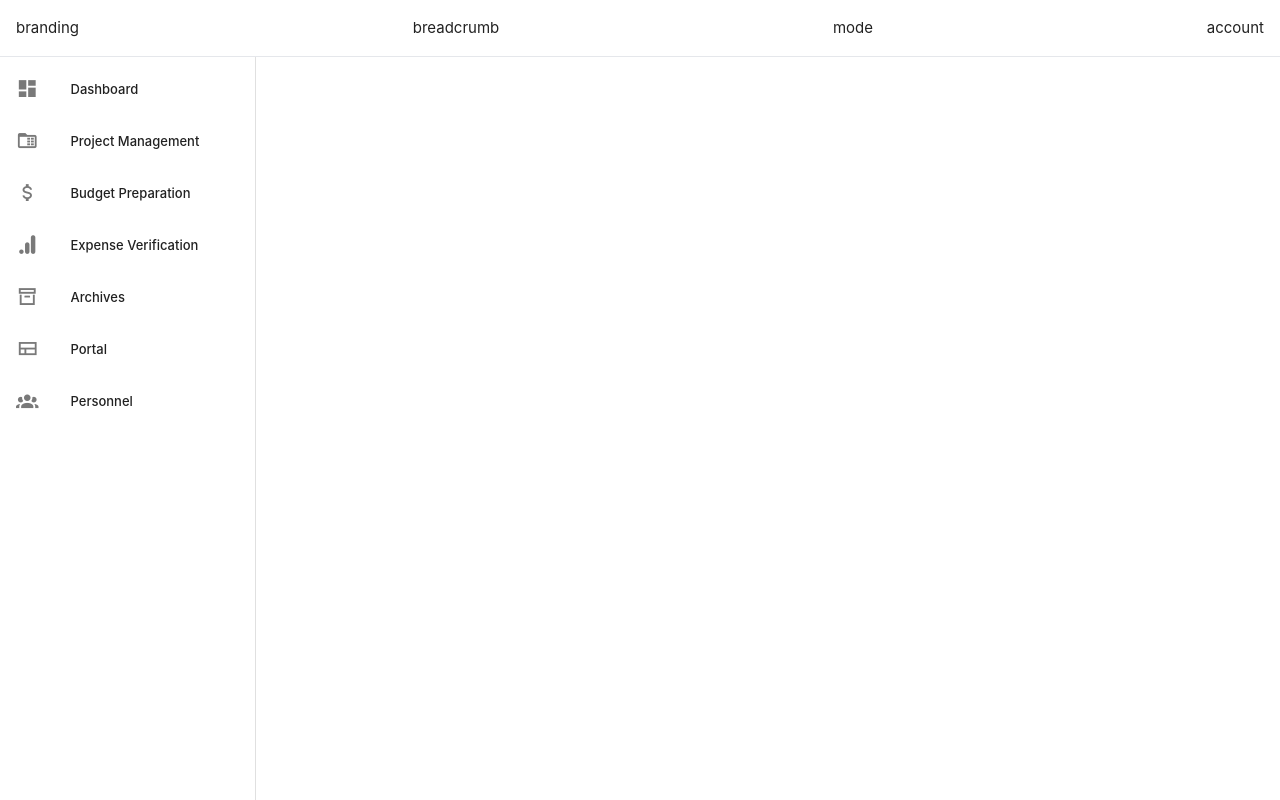
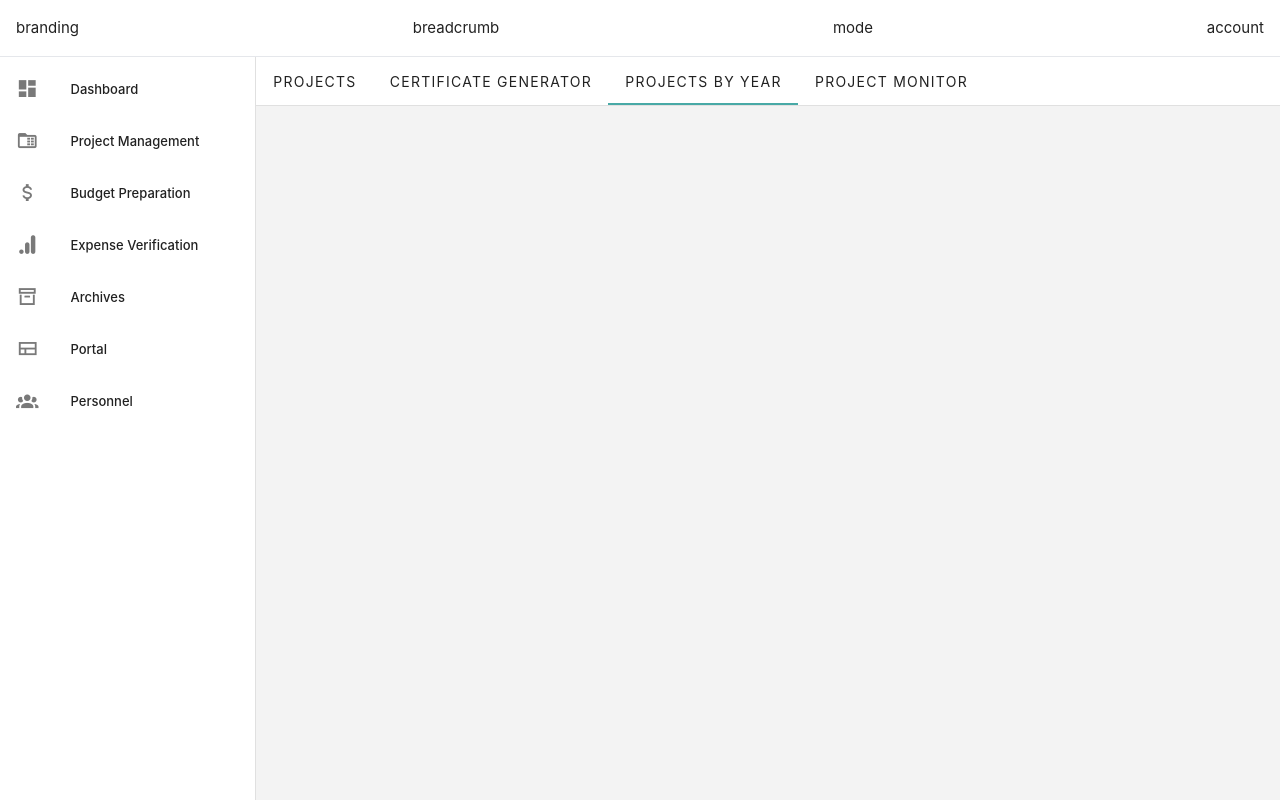
Before and after one commit to renzomrtn/Youth-Officials-Unified-Tracking-Hub, a Vue app in the folder frontend/: page /projects/projects-by-year in a window 1280 px wide. Built offline with nearby package versions, Linux system fonts and the light colour scheme.

Commit message:
new subpages

```diff
--- a/frontend/src/router/index.js
+++ b/frontend/src/router/index.js
@@ -1,4 +1,5 @@
 import { createRouter, createWebHistory } from 'vue-router'
+// main pages
 import LoginView from '@/views/LoginView.vue'
 import DashboardView from '@/views/DashboardView.vue'
 import ProjectsView from '@/views/Project/ProjectsView.vue'
@@ -7,7 +8,10 @@ import ExpensesView from '@/views/Expense/ExpensesView.vue'
 import ArchivesView from '@/views/Archive/ArchivesView.vue'
 import PortalView from '@/views/Portal/PortalView.vue'
 import PersonnelView from '@/views/Personnel/PersonnelView.vue'
+// sub pages
 import CertificateGenerator from '@/views/Project/CertificateGenerator.vue'
+import ProjectsByYear from '@/views/Project/ProjectsByYear.vue'
+import SKMonitor from '@/views/Project/SKMonitor.vue'
 
 const routes = [
   {
@@ -43,7 +47,7 @@ const routes = [
       tabs: [
         { name: 'Projects', route: '/projects', default: true },
         { name: 'Certificate Generator', route: '/projects/certificate-generator' },
-        { name: 'Projects by Year', route: '/projects/by-year' },
+        { name: 'Projects by Year', route: '/projects/projects-by-year' },
         { name: 'Project Monitor', route: '/projects/monitor' }
       ]
     }
@@ -122,6 +126,24 @@ const routes = [
       parentRoute: '/projects',
       title: 'Certificate Generator'
     }
+  },
+  {
+    path: '/projects/projects-by-year',
+    name: 'Projects-By-Year',
+    component: ProjectsByYear,
+    meta: {
+      parentRoute: '/projects',
+      title: 'Projects By Year'
+    }
+  },
+  {
+    path: '/projects/monitor',
+    name: 'SK-Monitor',
+    component: SKMonitor,
+    meta: {
+      parentRoute: '/projects',
+      title: 'SK Monitor'
+    }
   }
 ];
 
--- /dev/null
+++ b/frontend/src/views/Project/ProjectsByYear.vue
@@ -0,0 +1,18 @@
+<template>
+    <section class="content">
+        <div class="tabs-list">
+            <TabsList v-if="hasTabs" />
+        </div>
+        <div class="inner-content">
+            <section>
+
+            </section>
+        </div>
+    </section>
+</template>
+<script setup>
+import { useTabs } from '@/composables/useTabs'
+import TabsList from '@/components/TabsList.vue'
+
+const { hasTabs } = useTabs()
+</script>
--- /dev/null
+++ b/frontend/src/views/Project/SKMonitor.vue
@@ -0,0 +1,18 @@
+<template>
+    <section class="content">
+        <div class="tabs-list">
+            <TabsList v-if="hasTabs" />
+        </div>
+        <div class="inner-content">
+            <section>
+
+            </section>
+        </div>
+    </section>
+</template>
+<script setup>
+import { useTabs } from '@/composables/useTabs'
+import TabsList from '@/components/TabsList.vue'
+
+const { hasTabs } = useTabs()
+</script>
```
